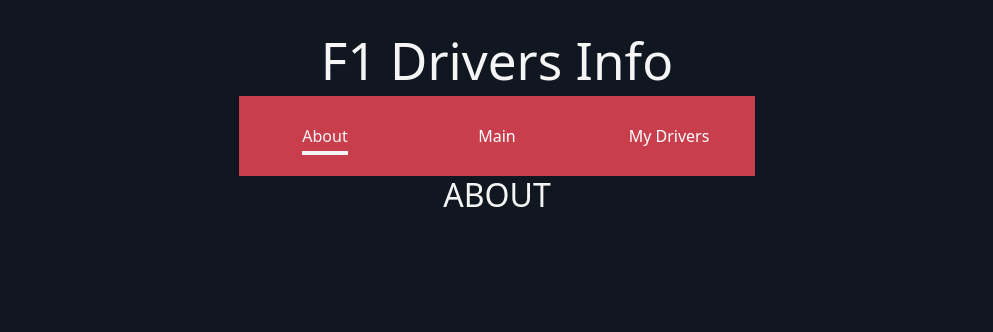
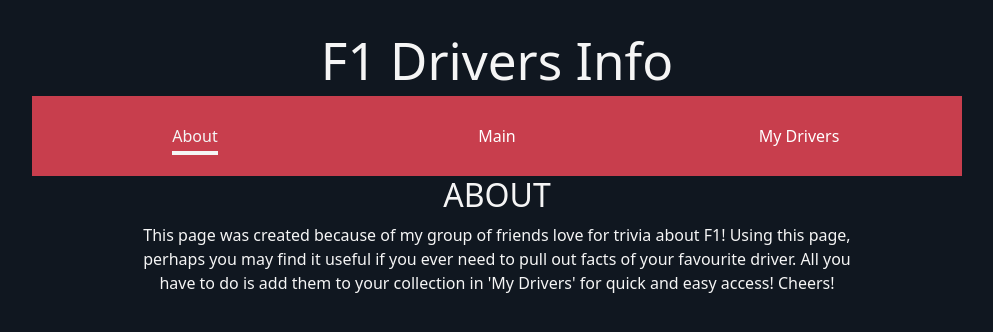
Before and after one commit to BenjaminGohPS/F1-drivers-app, a React (Vite) app: page /about in a window 1280 px wide. Shown: the top 332 px of the page, without its empty margins (143-1136 px from the left). Built offline with nearby package versions, Linux system fonts and the light colour scheme.

Commit message:
About page done

```diff
--- a/src/components/NavBar.jsx
+++ b/src/components/NavBar.jsx
@@ -4,10 +4,10 @@ import { Link, NavLink } from "react-router-dom";
 
 const NavBar = () => {
   return (
-    <header className={styles.navbar}>
+    <header className={`row ${styles.navbar}`}>
       <nav>
         <ul>
-          <li>
+          <li className="col-md">
             <NavLink
               className={(navData) => (navData.isActive ? styles.active : "")}
               to="/about"
@@ -15,7 +15,7 @@ const NavBar = () => {
               About
             </NavLink>
           </li>
-          <li>
+          <li className="col-md">
             <NavLink
               className={(navData) => (navData.isActive ? styles.active : "")}
               to="/"
@@ -23,7 +23,7 @@ const NavBar = () => {
               Main
             </NavLink>
           </li>
-          <li>
+          <li className="col-md">
             <NavLink
               className={(navData) => (navData.isActive ? styles.active : "")}
               to="/mydrivers"
--- a/src/components/NavBar.module.css
+++ b/src/components/NavBar.module.css
@@ -1,6 +1,6 @@
 .navbar {
   height: 5rem;
-    background-color: #C83E4D;
+  background-color: #c83e4d;
 }
 
 .navbar nav {
--- a/src/pages/About.jsx
+++ b/src/pages/About.jsx
@@ -6,6 +6,16 @@ const About = () => {
       <div className="row">
         <h2>ABOUT</h2>
       </div>
+      <div className="row">
+        <div className="col-md-1"></div>
+        <div className="col-md-10">
+          <p>
+            This page was created because of my group of friends love for trivia
+            about F1! Using this page, perhaps you may find it useful if you ever need to pull out facts of your favourite driver. All you have to do is add them to your collection in 'My Drivers' for quick and easy access! Cheers!
+          </p>
+        </div>
+        <div className="col-md-1"></div>
+      </div>
     </div>
   );
 };
--- a/src/pages/NotFound.jsx
+++ b/src/pages/NotFound.jsx
@@ -1,7 +1,16 @@
 import React from "react";
 
 const NotFound = () => {
-  return <div>NotFound</div>;
+  return (
+    <div className="container">
+      <div className="row">
+        <h2>
+          Oh Oh. You have run out of the race track, as there is nothing to be
+          found here!
+        </h2>
+      </div>
+    </div>
+  );
 };
 
 export default NotFound;
```
Lines whose indentation alone changed are shown as unchanged.
